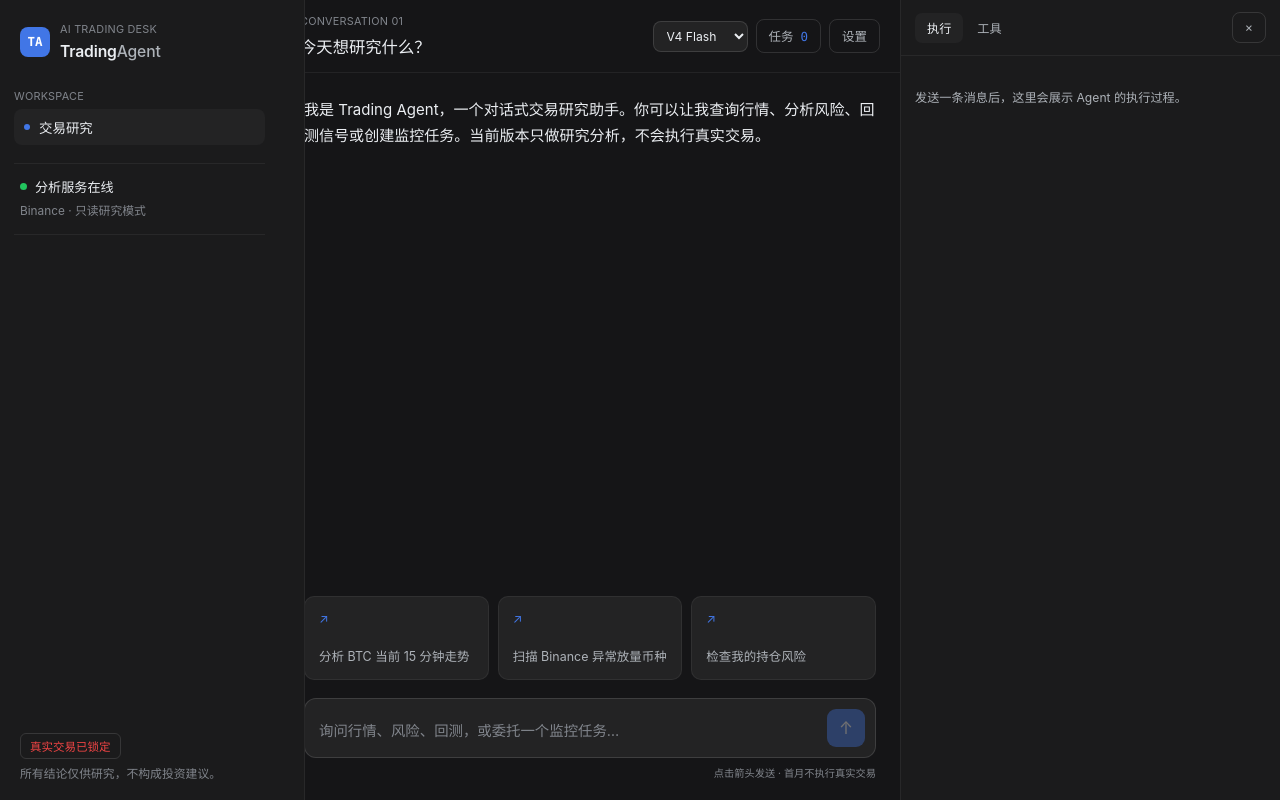
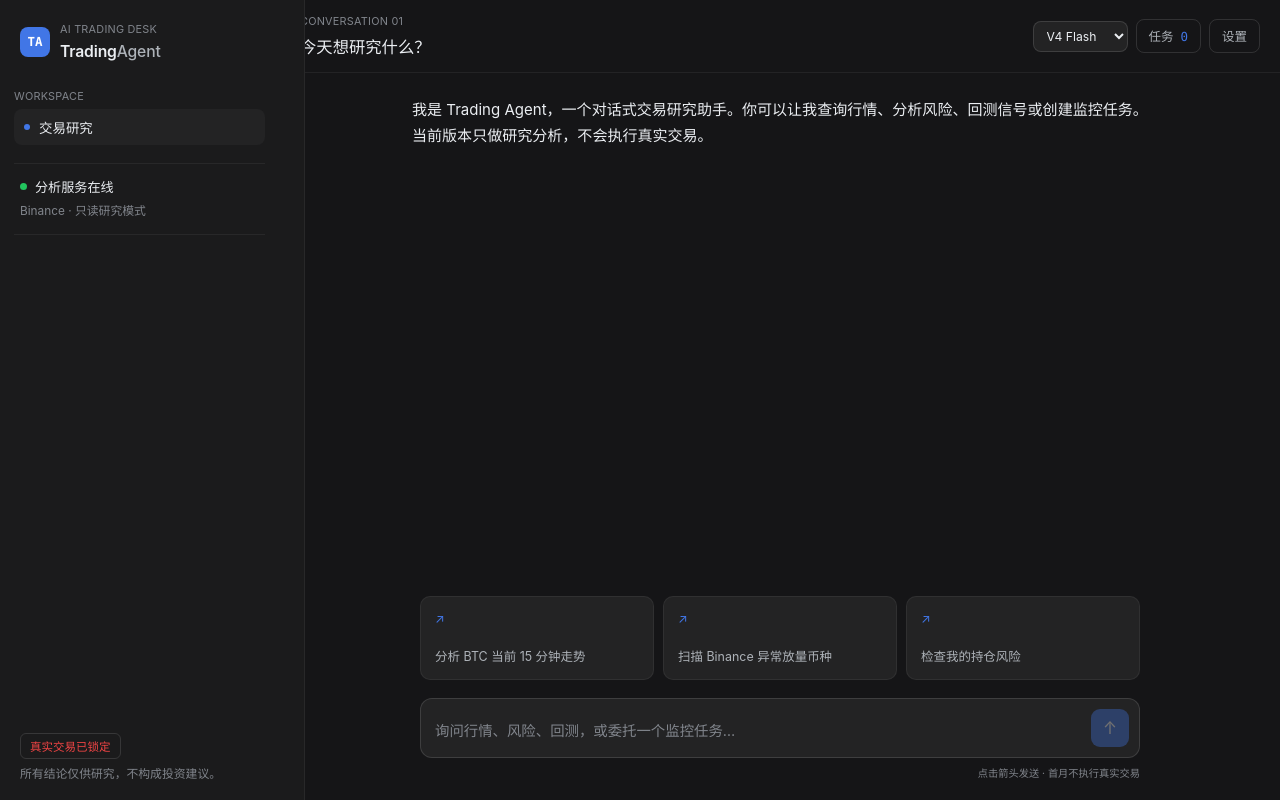
Before and after one commit to CryptoDuzey/trading-agent, a React (Vite) app in the folder apps/web/: page / in a window 1280 px wide. Built offline with nearby package versions, Linux system fonts and the light colour scheme.

Commit message:
refactor: inline execution trace in the chat, drop fixed right panel
- Tool trace renders under each assistant message instead of a fixed right column.

- Two-column layout (sidebar + conversation) with a draggable sidebar.

```diff
--- a/apps/web/src/App.tsx
+++ b/apps/web/src/App.tsx
@@ -181,36 +181,6 @@ function clampWidth(value: number, min: number, max: number) {
   return Math.min(max, Math.max(min, Math.round(value)));
 }
 
-function DragHandle({
-  side,
-  onDrag,
-}: {
-  side: "sidebar" | "details";
-  onDrag: (dx: number) => void;
-}) {
-  const [dragging, setDragging] = useState(false);
-  const startX = useRef(0);
-
-  return (
-    <div
-      className={`drag-handle ${side}`}
-      data-dragging={dragging || undefined}
-      onPointerDown={(event) => {
-        event.preventDefault();
-        event.currentTarget.setPointerCapture(event.pointerId);
-        startX.current = event.clientX;
-        setDragging(true);
-      }}
-      onPointerMove={(event) => {
-        if (!event.currentTarget.hasPointerCapture(event.pointerId)) return;
-        onDrag(event.clientX - startX.current);
-        startX.current = event.clientX;
-      }}
-      onPointerUp={() => setDragging(false)}
-    />
-  );
-}
-
 function App() {
   const [sessionId] = useState(getOrCreateSessionId);
   const [messages, setMessages] = useState<ChatMessage[]>(initialMessages);
@@ -228,11 +198,9 @@ function App() {
   );
   const [toolsList, setToolsList] = useState<ToolInfo[]>([]);
   const [toolsLoading, setToolsLoading] = useState(false);
-  const [lastTrace, setLastTrace] = useState<AgentTraceEvent[]>([]);
-  const [detailTab, setDetailTab] = useState<"trace" | "tools">("trace");
-  const [detailsOpen, setDetailsOpen] = useState(true);
   const [sidebarWidth, setSidebarWidth] = useState(280);
-  const [detailsWidth, setDetailsWidth] = useState(380);
+  const [dragging, setDragging] = useState(false);
+  const dragStart = useRef(0);
   const messageEndRef = useRef<HTMLDivElement | null>(null);
   const textareaRef = useRef<HTMLTextAreaElement | null>(null);
 
@@ -333,9 +301,9 @@ function App() {
     setInput("");
     setError(null);
     setIsSending(true);
-    setDetailTab("trace");
-    setDetailsOpen(true);
-    setLastTrace([]);
+    if (textareaRef.current) {
+      textareaRef.current.style.height = "auto";
+    }
 
     try {
       const response = await fetch("/api/chat/stream", {
@@ -361,7 +329,6 @@ function App() {
           );
         },
         (traceEvent) => {
-          setLastTrace((current) => [...current, traceEvent]);
           setMessages((current) =>
             current.map((item) =>
               item.id === assistantId
@@ -389,14 +356,11 @@ function App() {
 
   return (
     <main
-      className={`workspace${detailsOpen ? "" : " details-closed"}`}
+      className={`workspace${dragging ? " dragging" : ""}`}
       style={
         {
-          gridTemplateColumns: detailsOpen
-            ? `${sidebarWidth}px minmax(0, 1fr) ${detailsWidth}px`
-            : `${sidebarWidth}px minmax(0, 1fr) 0px`,
+          gridTemplateColumns: `${sidebarWidth}px minmax(0, 1fr)`,
           "--sidebar-width": `${sidebarWidth}px`,
-          "--details-width": `${detailsWidth}px`,
         } as CSSProperties
       }
     >
@@ -538,7 +502,7 @@ function App() {
                 ×
               </button>
             </header>
-            <div style={{ marginTop: 18 }}>
+            <div style={{ marginTop: 16 }}>
               <div className="field">
                 <label htmlFor="api-key">DeepSeek API Key</label>
                 <input
@@ -575,26 +539,63 @@ function App() {
               <p className="settings-note">
                 没有密钥时系统仍可启动，但会明确提示模型未配置，不会伪造行情分析。
               </p>
+              <div className="field tools-block">
+                <label>可用工具（{toolsList.length}）</label>
+                {toolsLoading ? (
+                  <p className="field-hint">正在加载工具列表…</p>
+                ) : (
+                  <ul className="tools-list">
+                    {toolsList.map((tool) => (
+                      <li key={tool.name}>
+                        <strong>{tool.name}</strong>
+                        <span>{tool.description}</span>
+                      </li>
+                    ))}
+                  </ul>
+                )}
+              </div>
             </div>
           </aside>
         )}
 
         <div className="message-list" aria-live="polite">
-          {messages.map((message) =>
-            message.role === "user" ? (
-              <div className="message user" key={message.id}>
+          {messages.map((message) => (
+            <div
+              className={`message ${message.role}`}
+              key={message.id}
+            >
+              {message.role === "user" ? (
                 <div className="user-bubble">{message.content}</div>
-              </div>
-            ) : (
-              <div className="message assistant" key={message.id}>
+              ) : (
                 <div className="assistant-content">
-                  {message.content || (
-                    <span className="typing">正在思考…</span>
-                  )}
+                  {message.content || <span className="typing">正在思考…</span>}
                 </div>
-              </div>
-            ),
-          )}
+              )}
+              {message.trace && message.trace.length > 0 && (
+                <details className="execution-trace">
+                  <summary>执行过程 · {message.trace.length} 条</summary>
+                  <ol>
+                    {message.trace.map((traceEvent) => {
+                      const evidence = extractEvidence(traceEvent);
+                      return (
+                        <li key={`${traceEvent.run_id}-${traceEvent.sequence}`}>
+                          <span>{describeTraceEvent(traceEvent)}</span>
+                          <small>步骤 {traceEvent.step}</small>
+                          {evidence.length > 0 && (
+                            <ul className="trace-evidence">
+                              {evidence.map((item) => (
+                                <li key={item}>{item}</li>
+                              ))}
+                            </ul>
+                          )}
+                        </li>
+                      );
+                    })}
+                  </ol>
+                </details>
+              )}
+            </div>
+          ))}
           <div ref={messageEndRef} />
         </div>
 
@@ -643,94 +644,23 @@ function App() {
         </div>
       </section>
 
-      <aside className="details-panel" aria-label="详情面板">
-        <header className="details-header">
-          <div className="details-tabs">
-            <button
-              type="button"
-              className={detailTab === "trace" ? "active" : ""}
-              onClick={() => setDetailTab("trace")}
-            >
-              执行
-            </button>
-            <button
-              type="button"
-              className={detailTab === "tools" ? "active" : ""}
-              onClick={() => {
-                setDetailTab("tools");
-                if (toolsList.length === 0) void openSettings();
-              }}
-            >
-              工具
-            </button>
-          </div>
-          <button
-            className="icon-button"
-            type="button"
-            aria-label="关闭详情面板"
-            onClick={() => setDetailsOpen(false)}
-          >
-            ×
-          </button>
-        </header>
-
-        {detailTab === "trace" ? (
-          <div className="trajectory">
-            {lastTrace.length === 0 ? (
-              <p className="task-empty">发送一条消息后，这里会展示 Agent 的执行过程。</p>
-            ) : (
-              <ol className="trajectory-list">
-                {lastTrace.map((traceEvent) => {
-                  const evidence = extractEvidence(traceEvent);
-                  return (
-                    <li key={`${traceEvent.run_id}-${traceEvent.sequence}`}>
-                      <span>{describeTraceEvent(traceEvent)}</span>
-                      <small>步骤 {traceEvent.step}</small>
-                      {evidence.length > 0 && (
-                        <ul className="trace-evidence">
-                          {evidence.map((item) => (
-                            <li key={item}>{item}</li>
-                          ))}
-                        </ul>
-                      )}
-                    </li>
-                  );
-                })}
-              </ol>
-            )}
-          </div>
-        ) : (
-          <div className="tools-catalogue">
-            {toolsLoading ? (
-              <p className="task-empty">正在加载工具列表…</p>
-            ) : (
-              <ul className="tools-list">
-                {toolsList.map((tool) => (
-                  <li key={tool.name}>
-                    <strong>{tool.name}</strong>
-                    <span>{tool.description}</span>
-                  </li>
-                ))}
-              </ul>
-            )}
-          </div>
-        )}
-      </aside>
-
-      <DragHandle
-        side="sidebar"
-        onDrag={(dx) =>
-          setSidebarWidth((width) => clampWidth(width + dx, 200, 460))
-        }
+      <div
+        className="drag-handle sidebar"
+        data-dragging={dragging || undefined}
+        onPointerDown={(event) => {
+          event.preventDefault();
+          event.currentTarget.setPointerCapture(event.pointerId);
+          dragStart.current = event.clientX;
+          setDragging(true);
+        }}
+        onPointerMove={(event) => {
+          if (!event.currentTarget.hasPointerCapture(event.pointerId)) return;
+          const dx = event.clientX - dragStart.current;
+          dragStart.current = event.clientX;
+          setSidebarWidth((width) => clampWidth(width + dx, 200, 460));
+        }}
+        onPointerUp={() => setDragging(false)}
       />
-      {detailsOpen && (
-        <DragHandle
-          side="details"
-          onDrag={(dx) =>
-            setDetailsWidth((width) => clampWidth(width - dx, 300, 560))
-          }
-        />
-      )}
     </main>
   );
 }
--- a/apps/web/src/styles.css
+++ b/apps/web/src/styles.css
@@ -46,14 +46,13 @@ button:focus-visible, textarea:focus-visible, input:focus-visible, select:focus-
 }
 
 .workspace {
+  position: relative;
   display: grid;
-  grid-template-columns: 280px minmax(0, 1fr) 380px;
+  grid-template-columns: 280px minmax(0, 1fr);
   height: 100vh;
   overflow: hidden;
   background: var(--bg-base);
 }
-.workspace.details-closed { grid-template-columns: 280px minmax(0, 1fr) 0px; }
-.workspace.details-closed .details-panel { display: none; }
 
 .drag-handle {
   position: absolute;
@@ -66,7 +65,6 @@ button:focus-visible, textarea:focus-visible, input:focus-visible, select:focus-
   touch-action: none;
 }
 .drag-handle.sidebar { left: var(--sidebar-width); }
-.drag-handle.details { right: var(--details-width); margin-left: 0; margin-right: -4px; }
 .drag-handle:hover,
 .drag-handle[data-dragging] {
   background: rgba(65, 118, 230, 0.35);
@@ -352,45 +350,34 @@ button:focus-visible, textarea:focus-visible, input:focus-visible, select:focus-
 .error-message { margin: 0 0 8px; color: var(--down); font-size: 0.76rem; }
 .sr-only { position: absolute; width: 1px; height: 1px; overflow: hidden; clip: rect(0, 0, 0, 0); }
 
-/* ---------- 右：详情栏 ---------- */
-.details-panel {
-  display: flex;
-  flex-direction: column;
-  min-width: 0;
-  background: var(--bg-sidebar);
-  border-left: 1px solid var(--border-l1);
+/* ---------- 消息内联执行轨迹 ---------- */
+.execution-trace {
+  margin-top: 10px;
+  border: 1px solid var(--border-l1);
+  border-radius: 8px;
+  overflow: hidden;
 }
-.details-header {
-  display: flex;
-  align-items: center;
-  justify-content: space-between;
-  padding: 12px 14px;
-  border-bottom: 1px solid var(--border-l1);
+.execution-trace summary {
+  padding: 8px 12px;
+  cursor: pointer;
+  color: var(--text-faint);
+  font-size: 0.72rem;
+  transition: color 0.15s var(--ease), background 0.15s var(--ease);
 }
-.details-tabs { display: flex; gap: 2px; }
-.details-tabs button {
-  padding: 6px 12px;
-  border: 0;
-  border-radius: 7px;
-  color: var(--text-dim);
-  background: transparent;
-  font-size: 0.76rem;
-}
-.details-tabs button.active { color: var(--text); background: var(--bg-layer-1); }
-.trajectory, .tools-catalogue { flex: 1; overflow-y: auto; padding: 14px; }
-.trajectory-list { margin: 0; padding: 0; list-style: none; }
-.trajectory-list li {
+.execution-trace summary:hover { color: var(--text-dim); background: var(--bg-layer-1); }
+.execution-trace ol { margin: 0; padding: 0 10px 10px; list-style: none; }
+.execution-trace li {
   display: flex;
   flex-wrap: wrap;
   justify-content: space-between;
-  gap: 8px;
-  padding: 9px 11px;
+  gap: 10px;
+  padding: 7px 9px;
   border-left: 2px solid var(--border-l2);
   border-radius: 0 6px 6px 0;
 }
-.trajectory-list li + li { margin-top: 5px; }
-.trajectory-list li span { color: var(--text-dim); font-size: 0.76rem; }
-.trajectory-list small { color: var(--text-faint); font-family: var(--font-mono); font-size: 0.62rem; }
+.execution-trace li + li { margin-top: 3px; }
+.execution-trace li span { color: var(--text-dim); font-size: 0.74rem; }
+.execution-trace small { color: var(--text-faint); font-family: var(--font-mono); font-size: 0.62rem; }
 .trace-evidence {
   flex-basis: 100%;
   margin: 3px 0 0;
@@ -412,18 +399,16 @@ button:focus-visible, textarea:focus-visible, input:focus-visible, select:focus-
 
 /* ---------- 响应式 ---------- */
 @media (max-width: 980px) {
-  .workspace, .workspace.details-closed { grid-template-columns: 220px minmax(0, 1fr); }
-  .details-panel { position: fixed; z-index: 30; inset: 0 0 0 auto; width: min(380px, 90vw); }
-  .workspace.details-closed .details-panel { display: flex; }
+  .workspace { grid-template-columns: 220px minmax(0, 1fr); }
 }
 @media (max-width: 760px) {
-  .workspace, .workspace.details-closed { display: block; }
+  .workspace { display: block; }
   .sidebar { display: none; }
   .chat-header { padding: 12px 14px; }
   .chat-header h2 { font-size: 0.95rem; }
   .model-select { display: none; }
   .message-list, .starter-grid, .composer-wrap { width: calc(100% - 28px); }
-  .message { grid-template-columns: 44px minmax(0, 1fr); gap: 8px; }
+  .user-bubble { max-width: 92%; }
   .starter-grid { grid-template-columns: 1fr; }
   .starter-grid button { min-height: 58px; }
 }
```
